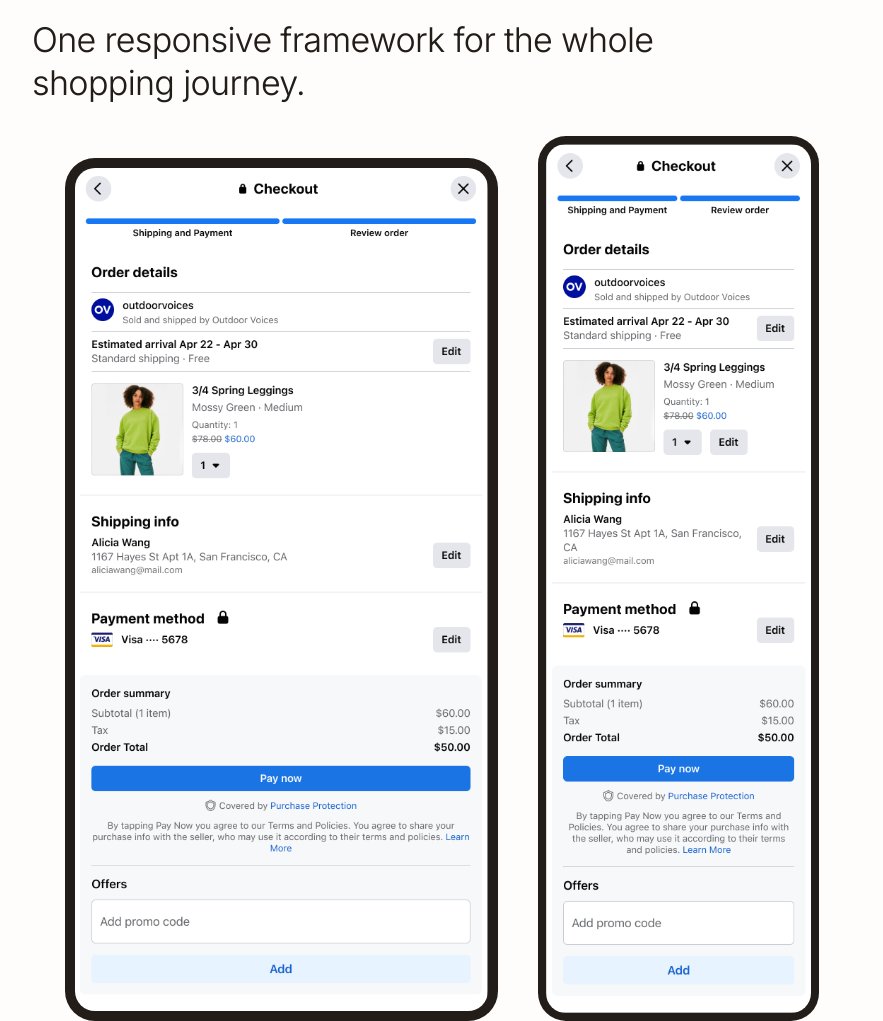
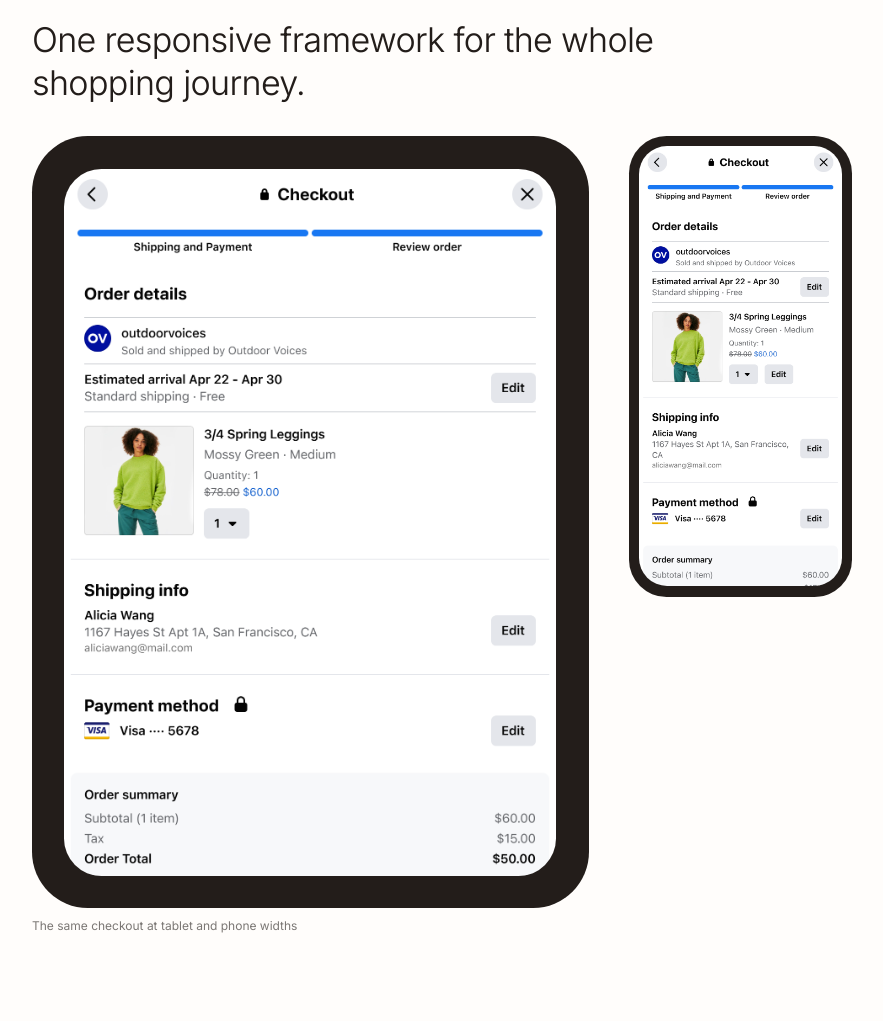
Before and after one commit to celiamarais/portfolio, a plain HTML site: page projects/facebook-checkout.html in a window 1280 px wide. Shown: the part 1920-2941 px from the top of the page, without its empty margins (198-1081 px from the left). Drawn offline with nearby package versions, Linux system fonts and the light colour scheme; no server answers.

Commit message:
Realistic device proportions, top-aligned

```diff
--- a/projects/facebook-checkout.html
+++ b/projects/facebook-checkout.html
@@ -53,9 +53,9 @@
   <p style="font:330 clamp(24px,5vw,34px)/1.25 Inter,'Helvetica Neue',Arial,sans-serif;letter-spacing:-0.02em;color:#231d1a;margin:0;text-wrap:pretty;margin-top:64px">One responsive framework for the whole shopping journey.</p>
 
   <figure style="margin:32px 0 0">
-    <div style="display:flex;gap:clamp(16px,4vw,40px);align-items:flex-end;justify-content:center;padding:0 4%">
-      <div style="flex:1168 1 0;min-width:0;background:#231d1a;border-radius:30px;padding:10px"><image-slot id="ed-fb-584" src="../assets/images/fb-checkout-nux-review-584.png" shape="rounded" radius="20" style="display:block;width:100%;aspect-ratio:1168/2384;height:auto" placeholder="Drop image"></image-slot></div>
-      <div style="flex:750 1 0;min-width:0;background:#231d1a;border-radius:28px;padding:8px"><image-slot id="ed-fb-375" src="../assets/images/fb-checkout-nux-review-375.png" shape="rounded" radius="20" style="display:block;width:100%;aspect-ratio:750/2456;height:auto" placeholder="Drop image"></image-slot></div>
+    <div style="display:flex;gap:clamp(16px,4vw,40px);align-items:flex-start;justify-content:center">
+      <div style="flex:178.5 1 0;min-width:0"><div style="position:relative;aspect-ratio:178.5/247.6;background:#231d1a;border-radius:10% / 7.3%"><img src="../assets/images/fb-checkout-nux-review-584.png" alt="Checkout at tablet width" style="position:absolute;left:5.8%;right:5.8%;top:4.2%;bottom:4.2%;width:calc(100% - 2 * 5.8%);height:calc(100% - 2 * 4.2%);object-fit:cover;object-position:top;border-radius:7.6% / 5.3%;display:block"></div></div>
+      <div style="flex:71.6 1 0;min-width:0"><div style="position:relative;aspect-ratio:71.6/147.6;background:#231d1a;border-radius:16.8% / 8.1%"><img src="../assets/images/fb-checkout-nux-review-375.png" alt="Checkout at phone width" style="position:absolute;left:4.5%;right:4.5%;top:2.2%;bottom:2.2%;width:calc(100% - 2 * 4.5%);height:calc(100% - 2 * 2.2%);object-fit:cover;object-position:top;border-radius:13.8% / 6.4%;display:block"></div></div>
     </div>
     <figcaption style="font:400 12px/1.4 Inter,'Helvetica Neue',Arial,sans-serif;color:#7b7774;margin-top:10px">The same checkout at tablet and phone widths</figcaption>
   </figure>
```
